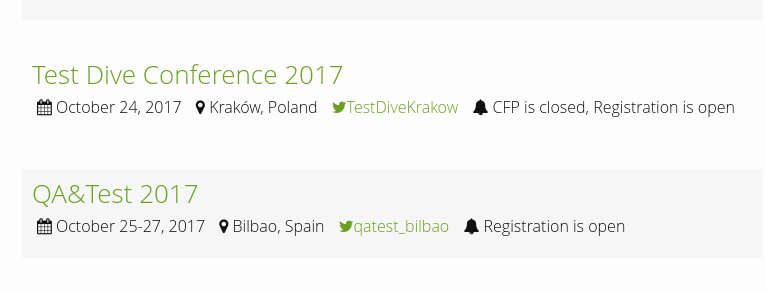
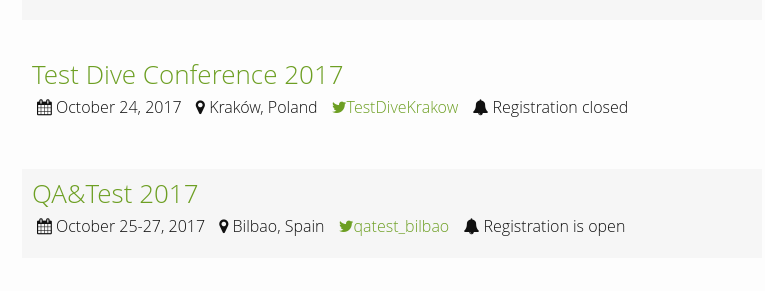
Before and after one commit to TestingConferences/testingconferences.github.io, a Jekyll site: the page built from index.html, in a window 1280 px wide and 900 px high, scrolled down 1854 px. Shown: the part 164-455 px from the top of the window, without its empty margins (248-1013 px from the left). Built offline with Jekyll 4.4.1, drawn with Linux system fonts in a browser that asks for light colours.

Commit message:
Update current.yml

```diff
--- a/_data/current.yml
+++ b/_data/current.yml
@@ -114,7 +114,7 @@
   dates: "October 24, 2017"
   url: http://www.testdive.pl/
   twitter: TestDiveKrakow
-  status: CFP is closed, Registration is open
+  status: Registration closed
 
 - name: QA&Test 2017
   location: Bilbao, Spain
```
